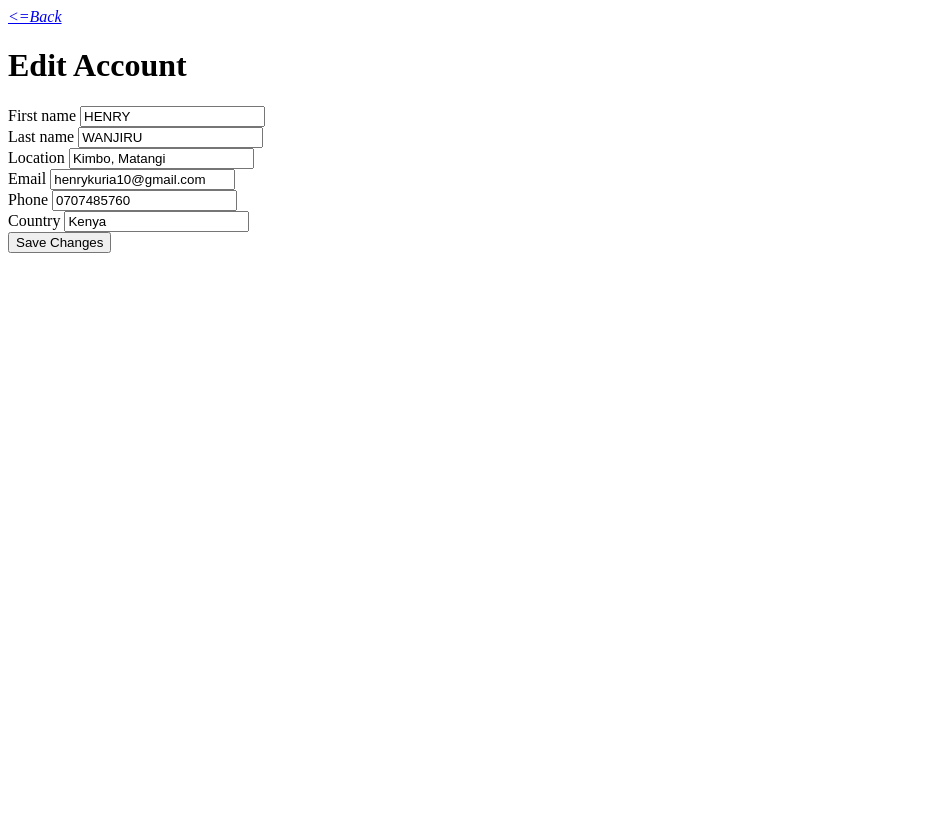
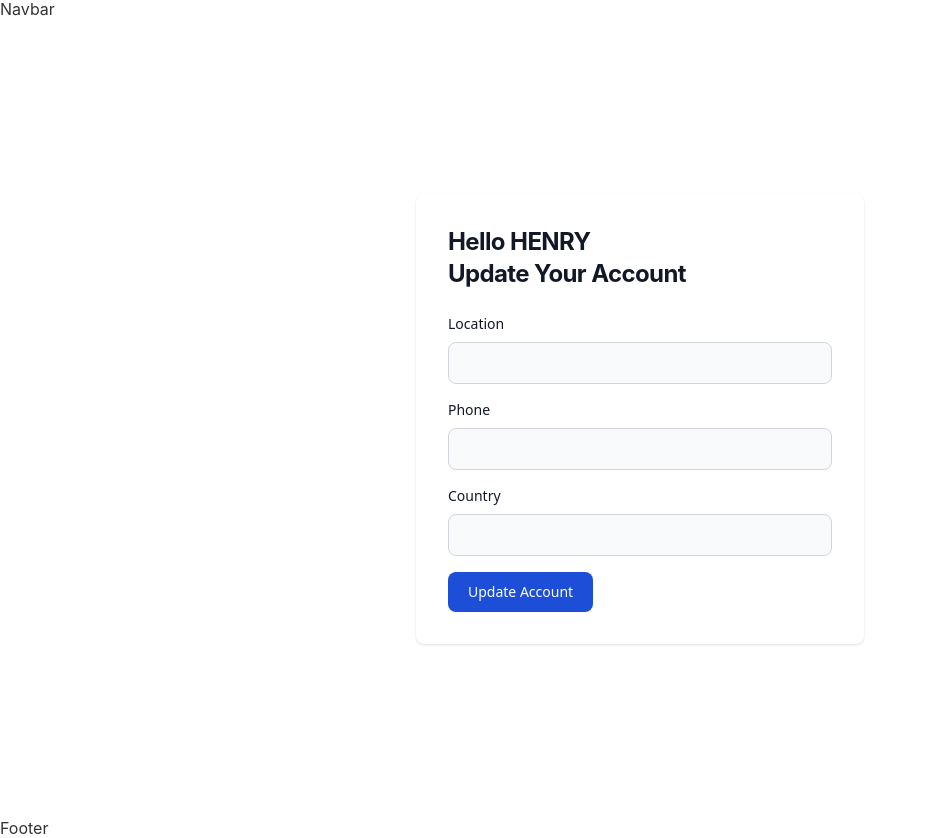
Before and after one commit to kushpedia/HomeProApp, a Django app: page /edit-account/ in a window 1280 px wide. Shown: the whole page, without its empty margins (0-926 px from the left). Before the commit the page ends 253 px from the top, so only its background shows below. Run offline with Django 5.2, Linux system fonts and the light colour scheme; a user stored in the database is signed in; data comes from the database, SQL or seed files in the repository; both versions use the stored data as it was after the commit; some libraries are stand-ins or nearby versions.

Commit message:
updating the profile details

```diff
--- a/homepro/templates/users/profile_form.html
+++ b/homepro/templates/users/profile_form.html
@@ -1,37 +1,70 @@
-{% if messages %}
+{% extends 'base.html' %}
+{% load static %}
 
-                {% for message in messages %}
-
-                <div class="alert alert--{{message.tags}}">
-                    <p class="alert__message">{{message}}</p>
-
-                    <button class="alert__close">X</button>
-                </div>
+{% block content%}
 
 
-                {% endfor %}
+<section class=" bg-white-800 min-h-screen">
+    <div class="flex flex-col items-center justify-center px-6 py-8 mx-auto md:h-screen lg:py-0">
+        <a href="{% url 'homepage' %}" class="flex items-center   font-semibold text-gray-900 dark:text-white">
+            {% comment %} <img class="w-auto h-auto max-w-40 max-h-40 md:w-32 md:h-32"
+            src="{% static 'images/logo/logo3.png' %}"
+            alt="logo"> {% endcomment %}
 
-        {% endif %}
+        </a>
+        <div class="w-full bg-white rounded-lg shadow dark:border md:mt-0 sm:max-w-md xl:p-0 dark:bg-gray-800 dark:border-gray-700">
+            <div class="p-6 space-y-4 md:space-y-6 sm:p-8">
+                <h1 class="text-xl font-bold leading-tight tracking-tight text-gray-900 md:text-2xl dark:text-white">
+                Hello
+                <span >{{ request.user.first_name }} </span>
+
+                <br/>Update Your Account
+                </h1>
+                <form  action="{% url 'edit-account' %}" method="post" enctype="multipart/form-data" class="form">
+                    {% csrf_token %}
+                    {% for field in form %}
+                        <!-- Input:Text -->
+                        <div class="form__field">
+
+                            <div>
+                                <label for="email" class="block mb-2 text-sm font-medium text-gray-900 dark:text-white">{{field.label}}</label>
+                                <input
+                                {% comment %} type="{{ field.field.widget.input_type }}"   {% endcomment %}
+                                class="mb-4 bg-gray-50 border border-gray-300 text-gray-900 text-sm rounded-lg focus:ring-primary-600 focus:border-primary-600 block w-full p-2.5 dark:bg-gray-700 dark:border-gray-600 dark:placeholder-gray-400 dark:text-white dark:focus:ring-blue-500 dark:focus:border-blue-500"
+                                {% comment %} placeholder="{{ field.field.widget.attrs.placeholder|default:'' }}"  {% endcomment %}
+                                name="{{ field.name }}"
+                                id="{{ field.id_for_label }}">
+
+                                {% if field.errors %}
+                                    <div class="text-red-500 text-sm mt-1">
+                                        {% for error in field.errors %}
+                                            <p>{{ error }}</p>
+                                        {% endfor %}
+                                    </div>
+                                {% endif %}
+                            </div>
+                        </div>
 
 
-<main class="formPage my-xl">
+                    {% endfor %}
 
-    <div class="content-box">
-        <div class="formWrapper">
-            <a class="backButton" href="{% url 'account' %}"><i class="im im-angle-left"><=Back</i></a>
-            <br>
-            <h1>Edit Account</h1>
-            <form  action="{% url 'edit-account' %}" method="post" enctype="multipart/form-data" class="form">
-                {% csrf_token %}
 
-                {% for field in form %}
-                <div class="form__field">
-                    <label for="formInput#text">{{field.label}} </label>
-                    {{field}}
-                </div>
-                {% endfor %}
-                <input class="btn btn--sub btn--lg  my-md" type="submit" value="Save Changes" />
-            </form>
+
+                    {% comment %} <div class="flex items-start">
+                        <div class="flex items-center h-5">
+                        <input id="terms" aria-describedby="terms" type="checkbox" class="w-4 h-4 border border-gray-300 rounded bg-gray-50 focus:ring-3 focus:ring-primary-300 dark:bg-gray-700 dark:border-gray-600 dark:focus:ring-primary-600 dark:ring-offset-gray-800" required="">
+                        </div>
+                        <div class="ml-3 text-sm">
+                        <label for="terms" class="font-light text-gray-500 dark:text-gray-300">I accept the <a class="font-medium text-primary-600 hover:underline dark:text-primary-500" href="#">Terms and Conditions</a></label>
+                        </div>
+                    </div> {% endcomment %}
+                    <button type="submit" class="text-white bg-blue-700 hover:bg-blue-800 focus:ring-4 focus:outline-none focus:ring-blue-300 font-medium rounded-lg text-sm px-5 py-2.5 text-center dark:bg-blue-600 dark:hover:bg-blue-700 dark:focus:ring-blue-800">Update Account</button>
+
+                </form>
+
+            </div>
         </div>
     </div>
-</main>
+</section>
+
+{% endblock content %}
--- a/homepro/users/forms.py
+++ b/homepro/users/forms.py
@@ -22,11 +22,6 @@ class CustomUserCreationForm(UserCreationForm):
             'password2':forms.PasswordInput(attrs={'class': 'form-control', 'placeholder': '.........'}),
         }
 
-
-
-
-
-
     def __init__(self, *args, **kwargs):
             super(CustomUserCreationForm, self).__init__(*args, **kwargs)
             # updating the field class
@@ -39,7 +34,7 @@ class CustomUserCreationForm(UserCreationForm):
 class ProfileForm(ModelForm):
     class Meta:
         model = Profile
-        fields = ['first_name', 'last_name', 'location', 'email', 'phone', 'country']
+        fields = ['location','phone', 'country']
     def __init__(self, *args, **kwargs):
             super(ProfileForm, self).__init__(*args, **kwargs)
             # updating the field class
--- a/homepro/users/models.py
+++ b/homepro/users/models.py
@@ -19,4 +19,4 @@ class  Profile(models.Model):
     updated_at = models.DateTimeField(auto_now=True)
 
     def __str__(self):
-        return (f'{self.first_name} {self.last_name}')
+        return (f'{self.first_name} {self.last_name} {self.user}')
--- a/homepro/users/views.py
+++ b/homepro/users/views.py
@@ -5,13 +5,13 @@ from django.contrib.auth.decorators import login_required
 from django.contrib.auth import login, authenticate, logout
 from django.contrib.auth.models import User
 from django.contrib import messages
+from .models import Profile
 # Create your views here.
 def homepage(request):
     return render(request, "users/userhome.html")
     # return HttpResponse("Welcome")
 def userRegistration(request):
     form = CustomUserCreationForm()
-    context = {'form':form}
     if request.method =="POST":
         form = CustomUserCreationForm(request.POST)
         if form.is_valid():
@@ -21,7 +21,8 @@ def userRegistration(request):
             login(request, user)
             return redirect('edit-account')
         else:
-            messages.error(request, "User Creation Failed.")
+            messages.error(request, "User Creation Failed. Please correct the errors below.")
+    context = {'form':form}
     return render(request, 'users/register.html', context)
 
 # user Account:
@@ -34,20 +35,18 @@ def userAccount(request):
 # edit account
 @login_required(login_url='login')
 def editAccount(request):
-    profile = request.user.profile
+
+    profile, created = Profile.objects.get_or_create(user=request.user)
     form = ProfileForm(instance=profile)
-    # uneditable_fields = ['user']
-    # for field in uneditable_fields:
-    #     if field in form.fields:
-    #         form.fields[field].disabled = True
+    uneditable_fields = ['user','email']
+    for field in uneditable_fields:
+        if field in form.fields:
+            form.fields[field].disabled = True
 
     if request.method == 'POST':
         form = ProfileForm(request.POST, request.FILES, instance = profile)
         if form.is_valid():
             form.save()
-            context = {
-                'user' : request.user
-            }
             messages.error(request, "User Updated Successfully.")
             return redirect('homepage')
 
```
Also changed, not shown: homepro/templates/users/register.html (+10 -7 lines), homepro/db.sqlite3, homepro/users/migrations/0004_customuser.py (added), homepro/users/migrations/0005_delete_customuser.py (added).
